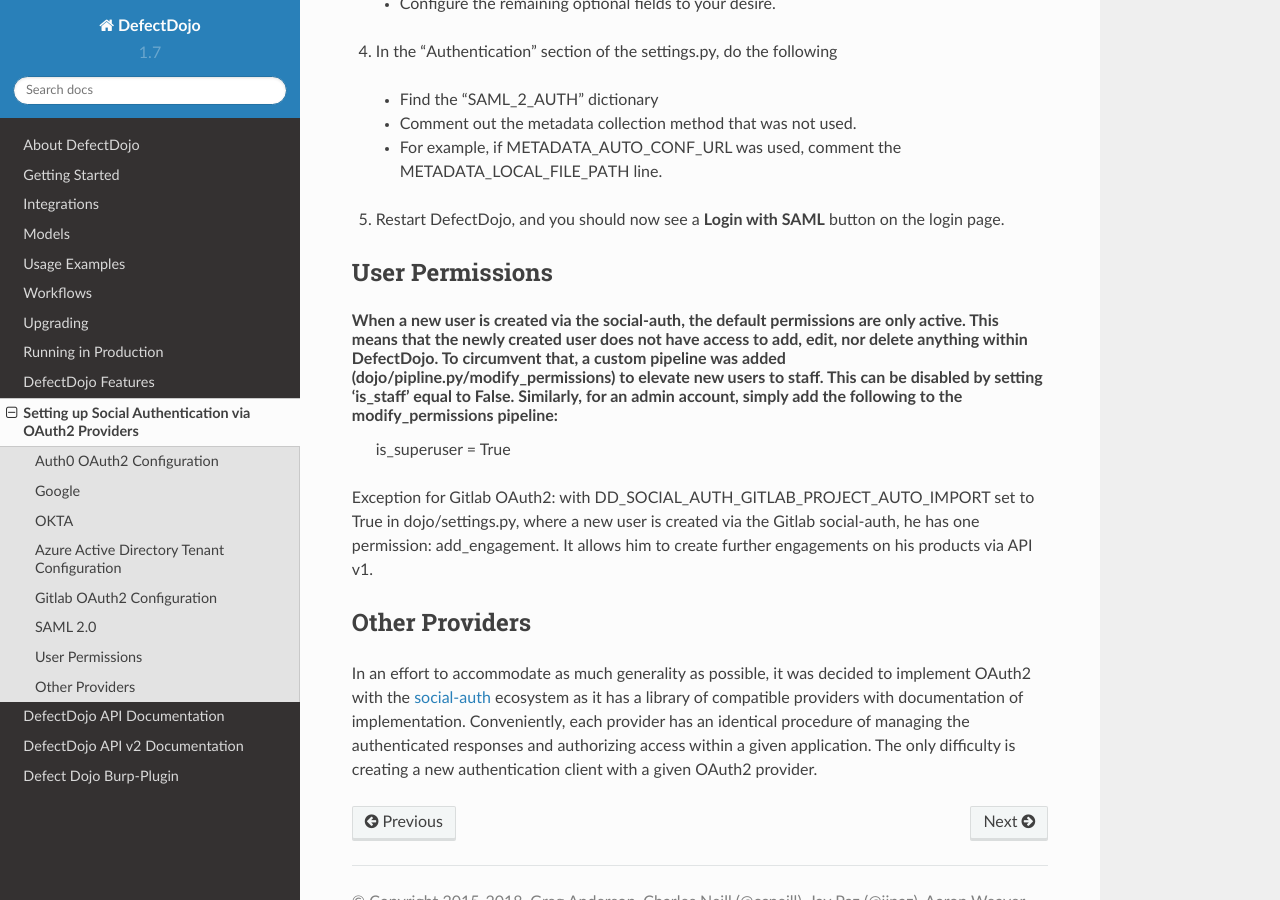
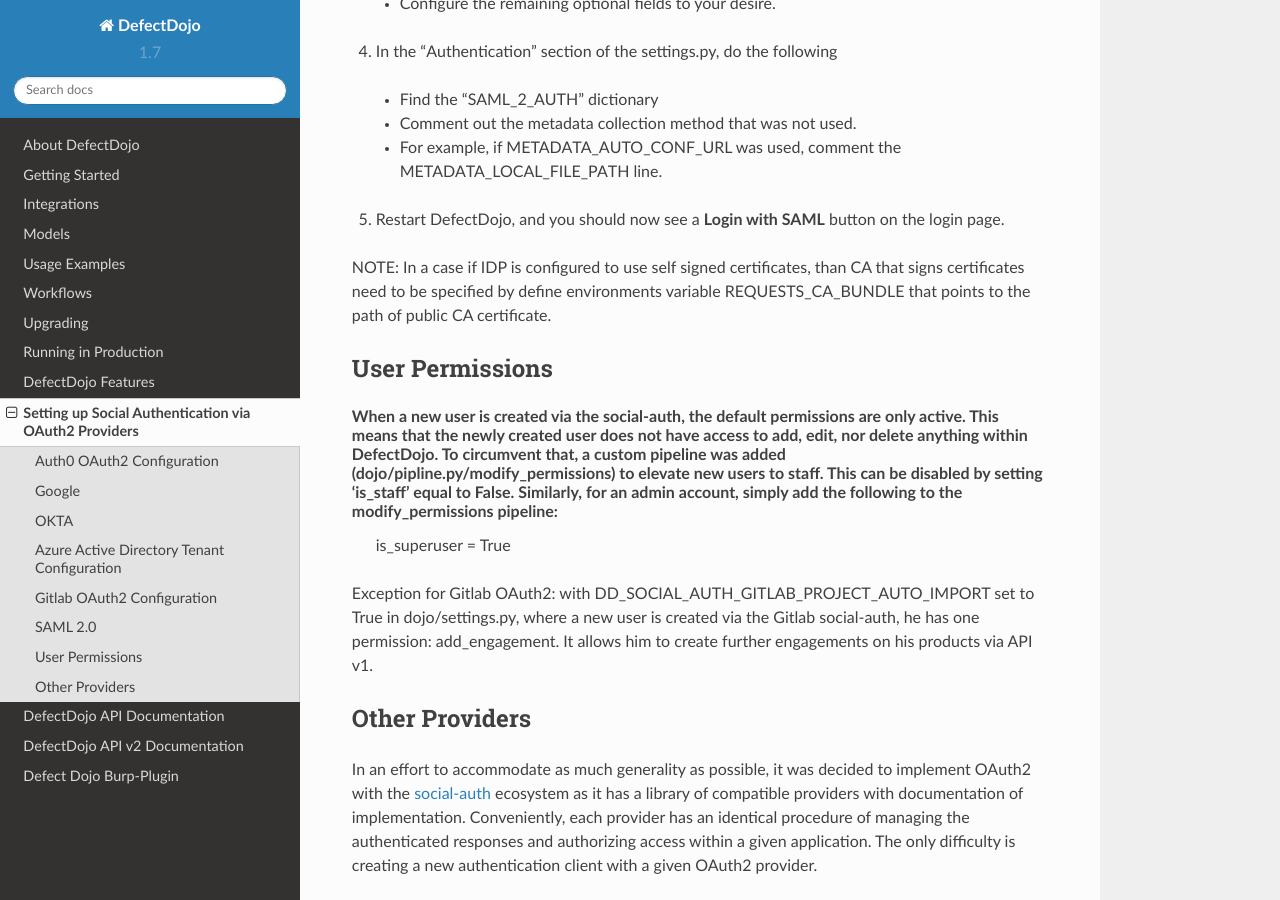
Before and after one commit to DefectDojo/Documentation, a Sphinx documentation site: the page built from docs/social-authentication.rst, in a window 1280 px wide and 900 px high, scrolled down 8621 px. Built offline with Sphinx 7.4.7 and the Read the Docs theme 2.0.0, drawn with Linux system fonts in a browser that asks for light colours.

Commit message:
Add: SAML2 self signed IDP note

```diff
--- a/docs/social-authentication.rst
+++ b/docs/social-authentication.rst
@@ -201,6 +201,7 @@
 
 5. Restart DefectDojo, and you should now see a **Login with SAML** button on the login page.
 
+NOTE: In a case if IDP is configured to use self signed certificates, than CA that signs certificates need to be specified by define environments variable REQUESTS_CA_BUNDLE  that points to the path of public CA certificate.
 
 User Permissions
 ----------------
```
